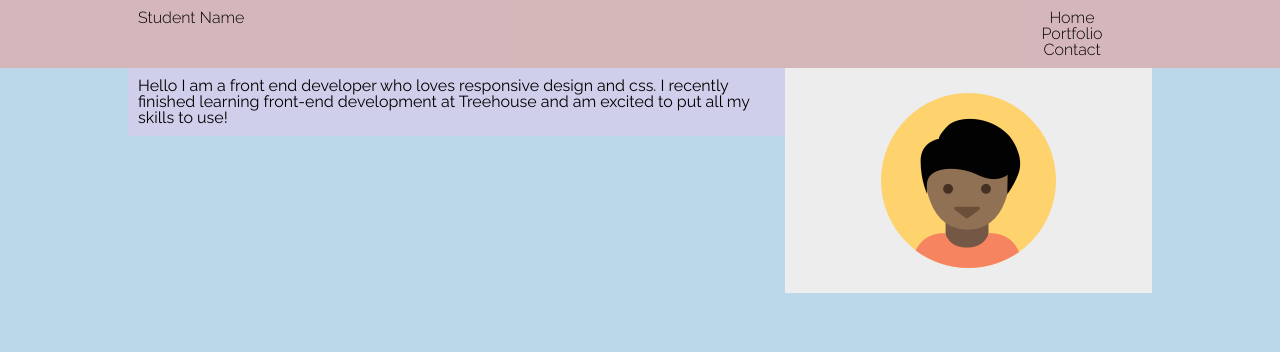
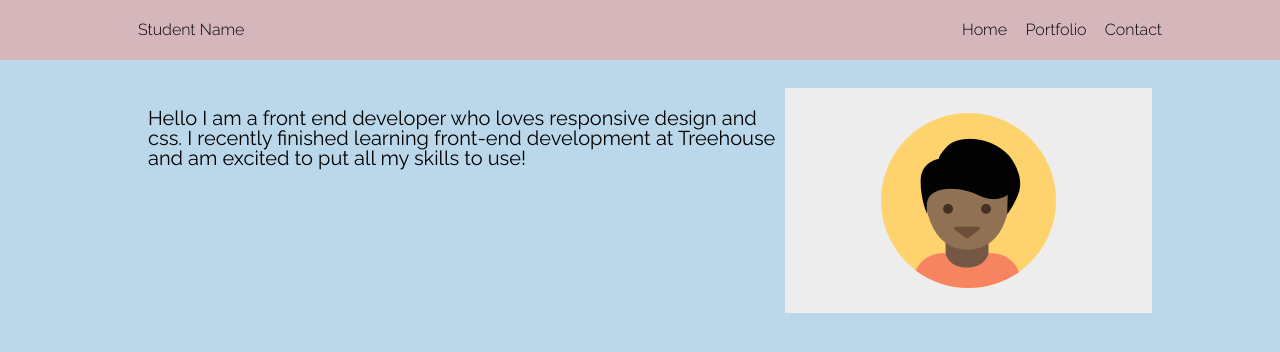
Before and after one commit to jonwalz/Treehouse_project2, a plain HTML site: page index.html in a window 1280 px wide. Drawn offline with Linux system fonts and the light colour scheme.

Commit message:
Added styles to navbar

```diff
--- a/index.html
+++ b/index.html
@@ -11,7 +11,7 @@
 <div class="main-nav">
     <div class="nav">
         <div>Student Name</div>
-        <ul>
+        <ul class="nav-links">
             <li>Home</li>
             <li>Portfolio</li>
             <li>Contact</li>
--- a/styles.css
+++ b/styles.css
@@ -27,25 +27,31 @@ time, mark, audio, video {
     font: inherit;
     vertical-align: baseline;
 }
+
 /* HTML5 display-role reset for older browsers */
 article, aside, details, figcaption, figure,
 footer, header, hgroup, menu, nav, section {
     display: block;
 }
+
 body {
     line-height: 1;
 }
+
 ol, ul {
     list-style: none;
 }
+
 blockquote, q {
     quotes: none;
 }
+
 blockquote:before, blockquote:after,
 q:before, q:after {
     content: '';
     content: none;
 }
+
 table {
     border-collapse: collapse;
     border-spacing: 0;
@@ -56,9 +62,11 @@ table {
 /****************/
 
 .main-nav {
+    display: flex;
+    align-items: center;
+    min-height: 40px;
     width: 100%;
     background: rgba(224, 169, 165, 0.7);
-    min-height: 30px;
     padding: 10px;
     position: fixed;
     text-align: center;
@@ -70,33 +78,41 @@ table {
 .nav {
     width: 80%;
     display: flex;
+    align-content: center;
     justify-content: space-between;
     font-weight: 300;
     margin: 0 auto;
     padding: 0;
     list-style-type: none;
 }
+
 .nav ul {
     list-style-type: none;
+    width: 200px;
+}
+.nav-links {
     width: 180px;
+    display: flex;
+    justify-content: space-between;
 }
 body {
-    margin-top: 68px;
+    margin-top: 88px;
     background: rgba(173, 208, 230, 0.82);
     font-family: 'Raleway', sans-serif;
 }
+
 .section1 {
     width: 80%;
     margin: 0 auto;
     font-family: 'Raleway', sans-serif;
-    /*position: relative;*/
 }
+
 .section1 p {
-    /*display: inline-block;*/
-    padding: 10px;
-    background: rgba(208, 207, 235, 1);
-    /*position: absolute;*/
+    font-size: 20px;
+    padding: 20px;
+
 }
+
 .profile-image {
     display: inline-block;
     float: right;
```
